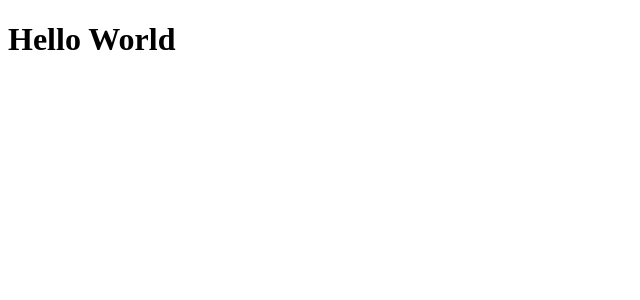
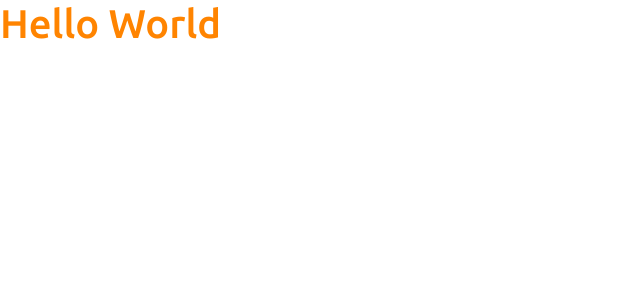
Before and after one commit to RTAcps/projeto-sds5, a React (Create React App) app in the folder frontend/: page / in a window 1280 px wide. Shown: the top 300 px of the page, without its empty margins (0-640 px from the left). Built offline with nearby package versions, Linux system fonts and the light colour scheme.

Commit message:
Bootstrap

```diff
--- a/frontend/package.json
+++ b/frontend/package.json
@@ -10,6 +10,7 @@
     "@types/node": "^12.0.0",
     "@types/react": "^17.0.0",
     "@types/react-dom": "^17.0.0",
+    "bootstrap": "^5.1.3",
     "react": "^17.0.2",
     "react-dom": "^17.0.2",
     "react-scripts": "4.0.3",
--- a/frontend/src/App.tsx
+++ b/frontend/src/App.tsx
@@ -1,7 +1,7 @@
 function App() {
   return (
-    <div className="App">
-      <h1>Hello World</h1>
+    <div>
+      <h1 className="text-primary">Hello World</h1>
     </div>
   );
 }
--- /dev/null
+++ b/frontend/src/assets/css/styles.css
@@ -0,0 +1,33 @@
+@import url("https://fonts.googleapis.com/css2?family=Ubuntu:wght@300;400;500;700&display=swap");
+:root {
+  --color-primary: #ff8400;
+}
+
+html,
+body {
+  height: 100%;
+  font-family: "Ubuntu", sans-serif;
+}
+
+#root {
+  display: flex;
+  flex-direction: column;
+  height: 100%;
+}
+
+.content {
+  flex: 1 0 auto;
+}
+
+.footer {
+  flex-shrink: 0;
+  text-align: center;
+}
+
+.bg-primary {
+  background-color: var(--color-primary) !important;
+}
+
+.text-primary {
+  color: var(--color-primary) !important;
+}
--- a/frontend/src/index.tsx
+++ b/frontend/src/index.tsx
@@ -1,5 +1,7 @@
 import React from "react";
 import ReactDOM from "react-dom";
+import "bootstrap/dist/css/bootstrap.css";
+import "assets/css/styles.css";
 import App from "./App";
 
 ReactDOM.render(
```
Also changed, not shown: 1 other file (tests, documents, lock files or other folders).
